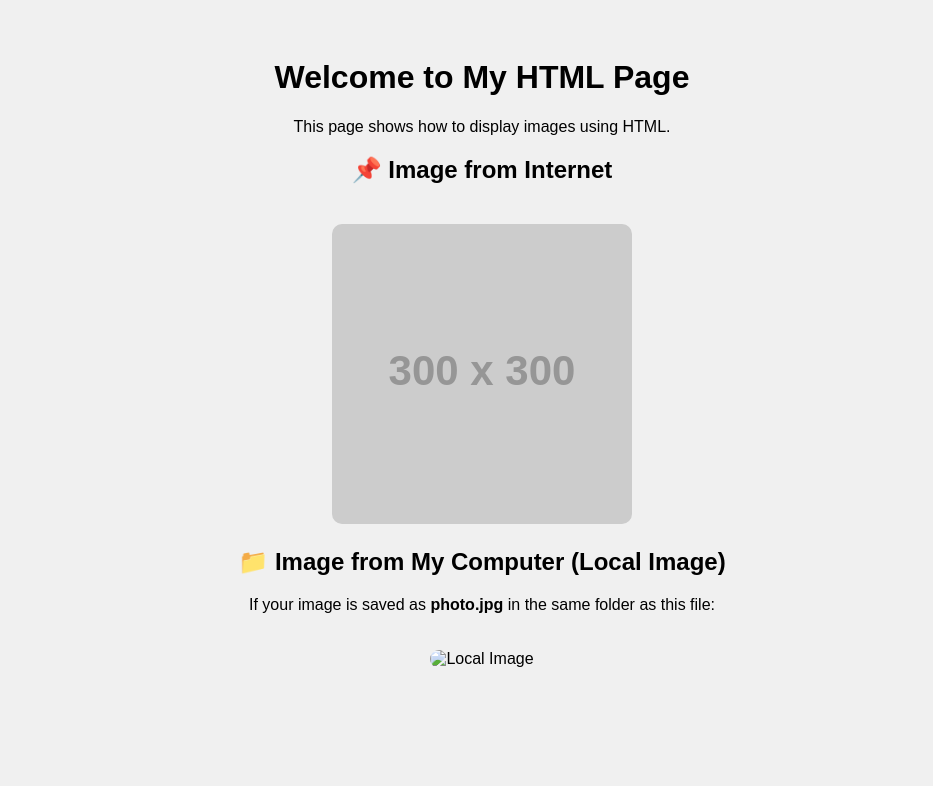
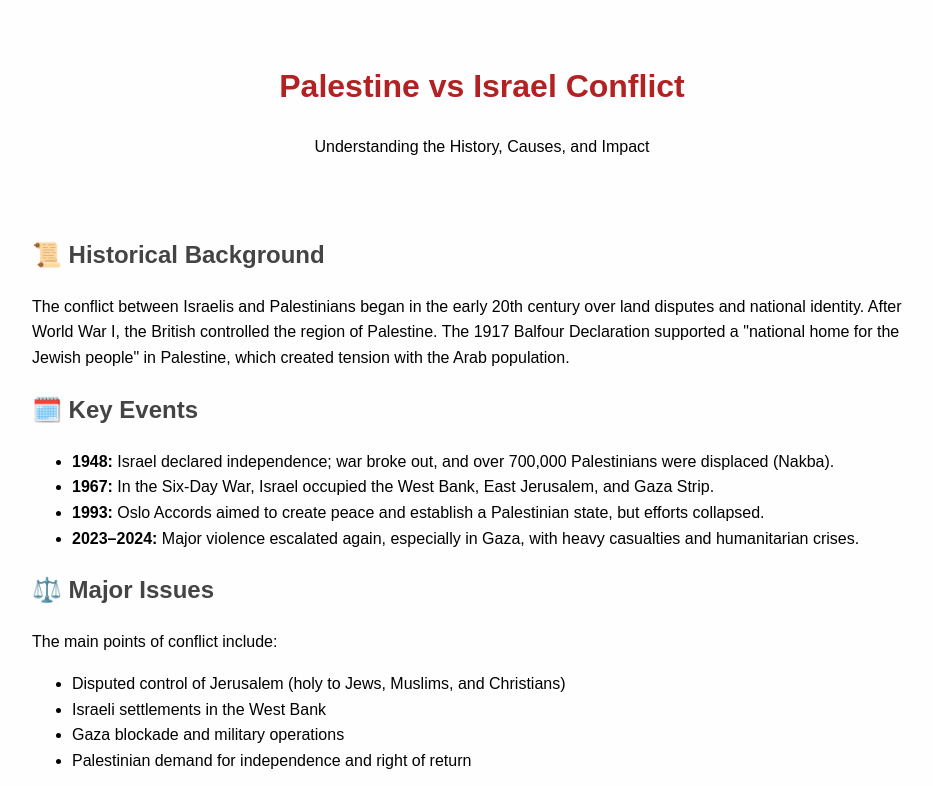
Before and after one commit to AbidAli-hub/Website, a plain HTML site: page index.html in a window 1280 px wide. Shown: the top 786 px of the page, without its empty margins (158-1091 px from the left). Drawn offline with Linux system fonts and the light colour scheme; placeholder pictures from the web are drawn by us.

Commit message:
Modified index.html

```diff
--- a/index.html
+++ b/index.html
@@ -2,32 +2,94 @@
 <html lang="en">
 <head>
     <meta charset="UTF-8">
-    <title>Image Example Page</title>
+    <title>Palestine vs Israel Conflict</title>
     <style>
         body {
             font-family: Arial, sans-serif;
+            background-color: #fefefe;
+            margin: 20px;
+            line-height: 1.6;
+        }
+        header, footer {
             text-align: center;
-            padding: 30px;
-            background-color: #f0f0f0;
+            padding: 20px;
+        }
+        h1 {
+            color: #b22222;
+        }
+        h2 {
+            color: #444;
+        }
+        section {
+            max-width: 900px;
+            margin: auto;
+            padding: 20px;
         }
         img {
-            width: 300px;
+            width: 100%;
+            max-width: 600px;
+            margin: 20px auto;
+            display: block;
             border-radius: 10px;
-            margin-top: 20px;
+        }
+        footer {
+            font-size: 14px;
+            color: gray;
         }
     </style>
 </head>
 <body>
 
-    <h1>Welcome to My HTML Page</h1>
-    <p>This page shows how to display images using HTML.</p>
+<header>
+    <h1>Palestine vs Israel Conflict</h1>
+    <p>Understanding the History, Causes, and Impact</p>
+</header>
 
-    <h2>📌 Image from Internet</h2>
-    <img src="https://via.placeholder.com/300" alt="Image from Internet">
+<section>
+    <h2>📜 Historical Background</h2>
+    <p>
+        The conflict between Israelis and Palestinians began in the early 20th century over land disputes and national identity.
+        After World War I, the British controlled the region of Palestine. The 1917 Balfour Declaration supported a "national home for the Jewish people" in Palestine, which created tension with the Arab population.
+    </p>
 
-    <h2>📁 Image from My Computer (Local Image)</h2>
-    <p>If your image is saved as <strong>photo.jpg</strong> in the same folder as this file:</p>
-    <img src="photo.jpg" alt="Local Image">
+    <h2>🗓️ Key Events</h2>
+    <ul>
+        <li><strong>1948:</strong> Israel declared independence; war broke out, and over 700,000 Palestinians were displaced (Nakba).</li>
+        <li><strong>1967:</strong> In the Six-Day War, Israel occupied the West Bank, East Jerusalem, and Gaza Strip.</li>
+        <li><strong>1993:</strong> Oslo Accords aimed to create peace and establish a Palestinian state, but efforts collapsed.</li>
+        <li><strong>2023–2024:</strong> Major violence escalated again, especially in Gaza, with heavy casualties and humanitarian crises.</li>
+    </ul>
+
+    <h2>⚖️ Major Issues</h2>
+    <p>
+        The main points of conflict include:
+        <ul>
+            <li>Disputed control of Jerusalem (holy to Jews, Muslims, and Christians)</li>
+            <li>Israeli settlements in the West Bank</li>
+            <li>Gaza blockade and military operations</li>
+            <li>Palestinian demand for independence and right of return</li>
+        </ul>
+    </p>
+
+    <img src="https://upload.wikimedia.org/wikipedia/commons/thumb/7/76/Israeli_Palestinian_conflict_map.svg/1200px-Israeli_Palestinian_conflict_map.svg.png"
+         alt="Israel Palestine Map">
+
+    <h2>💔 Human Impact</h2>
+    <p>
+        Thousands of civilians, including women and children, have been killed or injured. Homes, schools, and hospitals are often damaged in airstrikes.
+        The humanitarian situation in Gaza is severe, with shortages of food, water, electricity, and medical care.
+    </p>
+
+    <h2>🕊️ Hope for Peace</h2>
+    <p>
+        Many international organizations and leaders continue to push for a peaceful solution through diplomacy and a two-state solution.
+        Dialogue, mutual recognition, and respect for human rights are key to ending the cycle of violence.
+    </p>
+</section>
+
+<footer>
+    <p>&copy; 2025 | Educational Use Only | Designed by Abid Ali</p>
+</footer>
 
 </body>
 </html>
```
